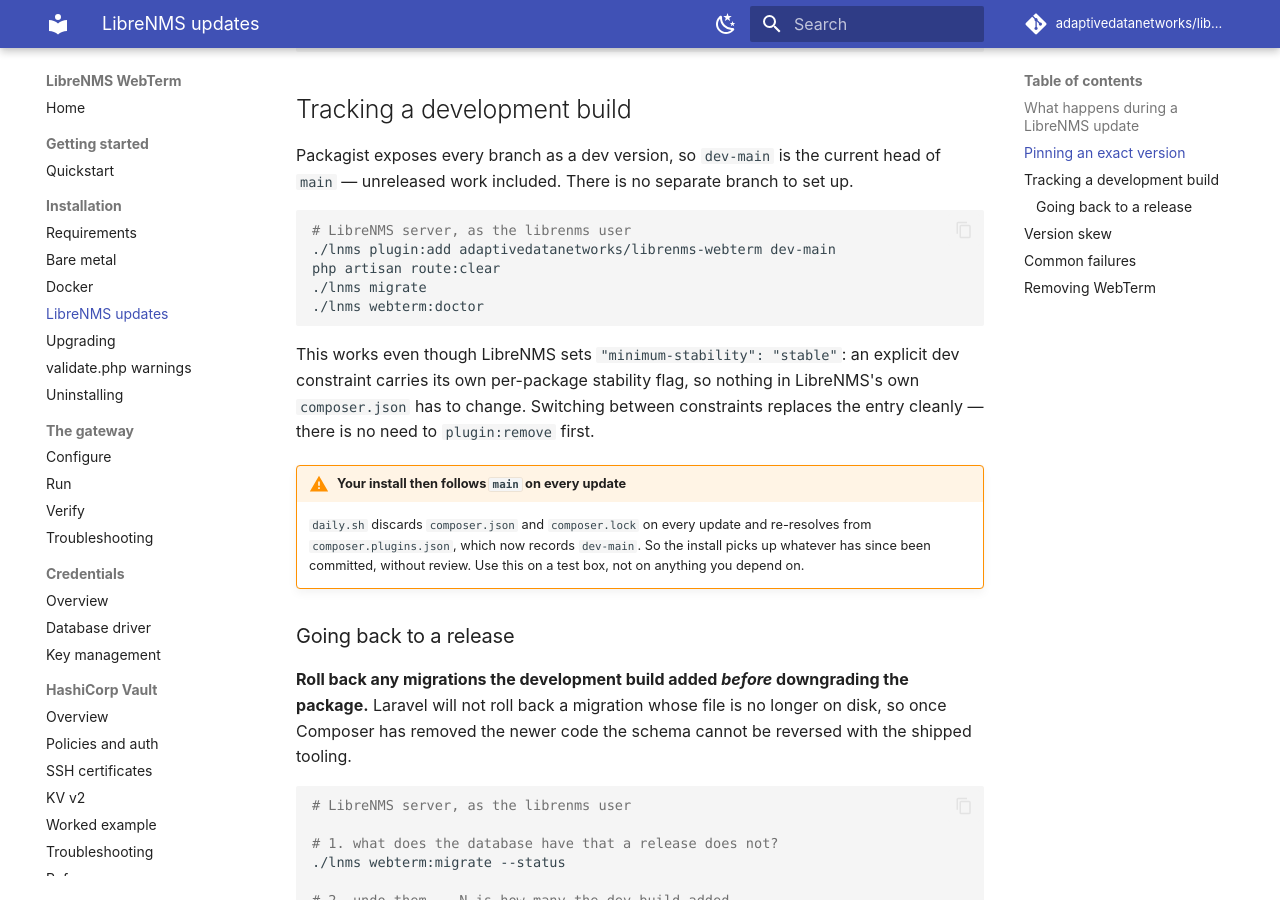
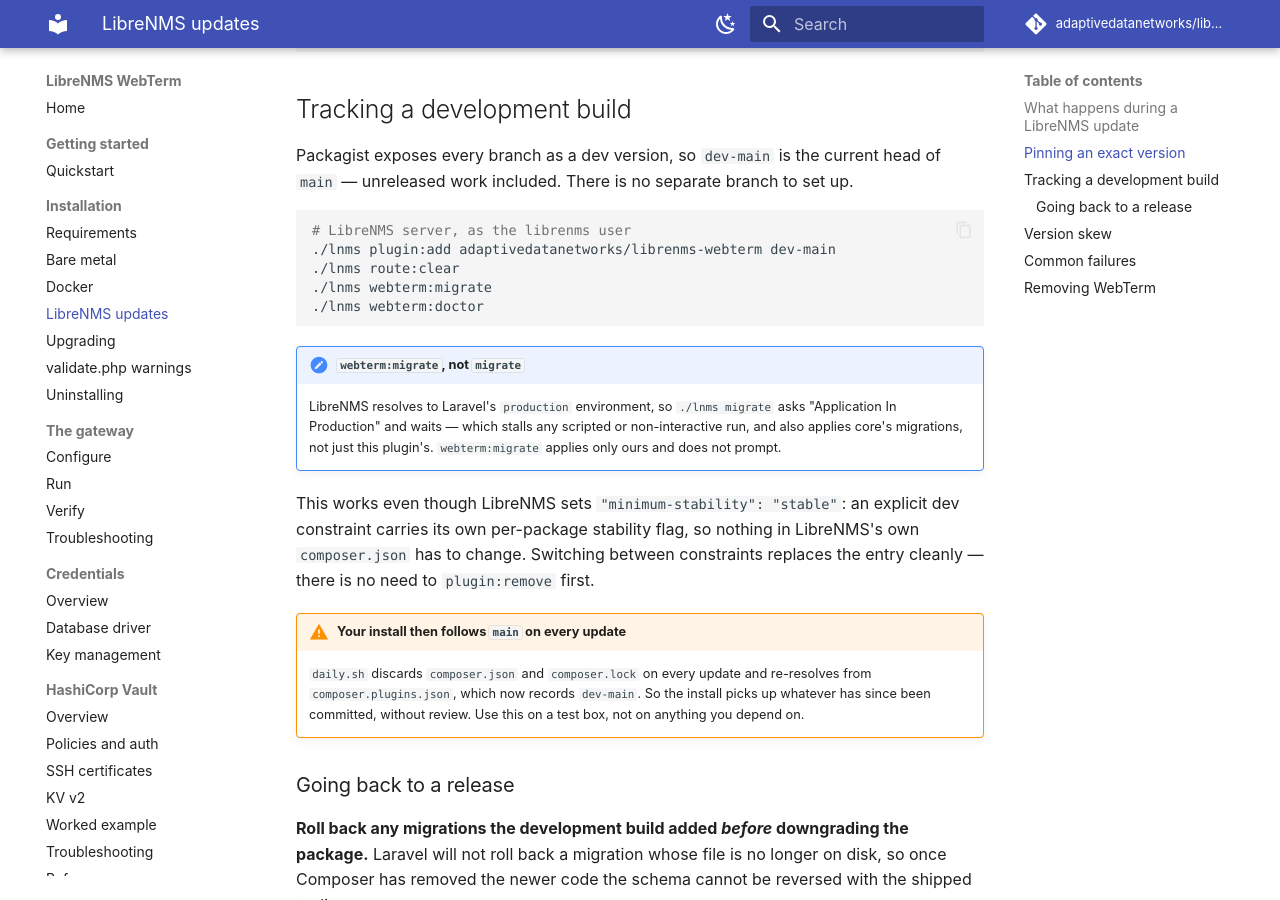
Before and after one commit to AdaptiveDataNetworks/librenms-webterm, an MkDocs documentation site: the page built from docs/install/librenms-updates.md, in a window 1280 px wide and 900 px high, scrolled down 1317 px. Built offline with MkDocs 1.6.1 and Material for MkDocs 9.7.7, drawn with Linux system fonts in a browser that asks for light colours; comment, search, counter and statistics services are not loaded.

Commit message:
docs: the dev-tracking steps must not depend on an interactive prompt
LibreNMS resolves to Laravel's production environment, so `./lnms migrate`
raises the ConfirmableTrait prompt and waits. A scripted switch to a dev build
would stall there, and the command also applies core's migrations rather than
just this plugin's. webterm:migrate does neither.

````diff
--- a/docs/install/librenms-updates.md
+++ b/docs/install/librenms-updates.md
@@ -51,10 +51,17 @@ head of `main` — unreleased work included. There is no separate branch to set
 ```bash
 # LibreNMS server, as the librenms user
 ./lnms plugin:add adaptivedatanetworks/librenms-webterm dev-main
-php artisan route:clear
-./lnms migrate
+./lnms route:clear
+./lnms webterm:migrate
 ./lnms webterm:doctor
 ```
+
+!!! note "`webterm:migrate`, not `migrate`"
+
+    LibreNMS resolves to Laravel's `production` environment, so `./lnms migrate`
+    asks "Application In Production" and waits — which stalls any scripted or
+    non-interactive run, and also applies core's migrations, not just this
+    plugin's. `webterm:migrate` applies only ours and does not prompt.
 
 This works even though LibreNMS sets `"minimum-stability": "stable"`: an
 explicit dev constraint carries its own per-package stability flag, so nothing
````
